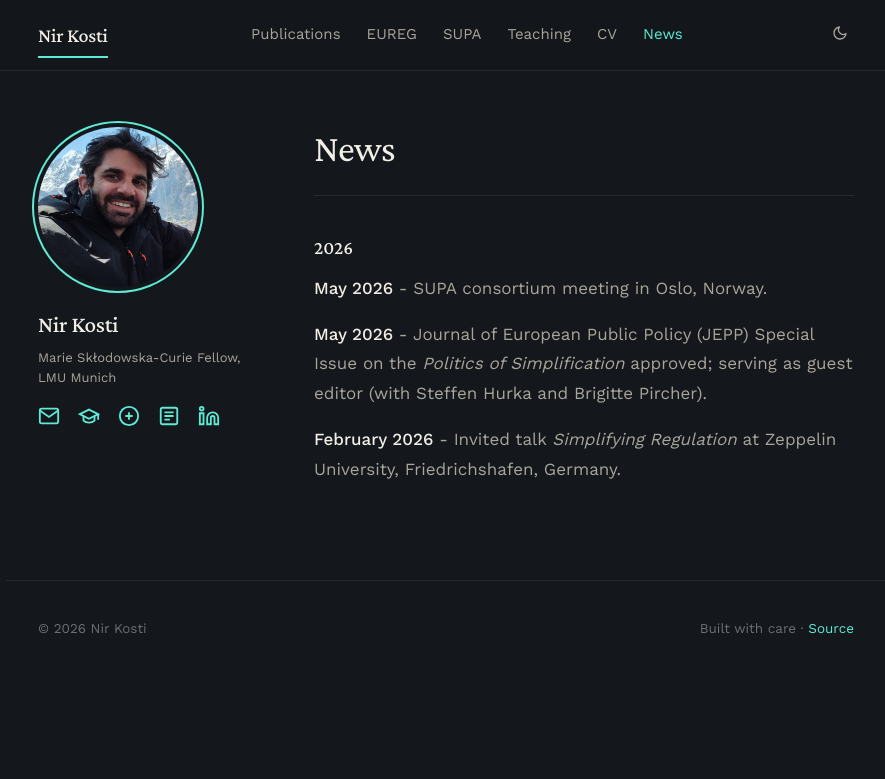
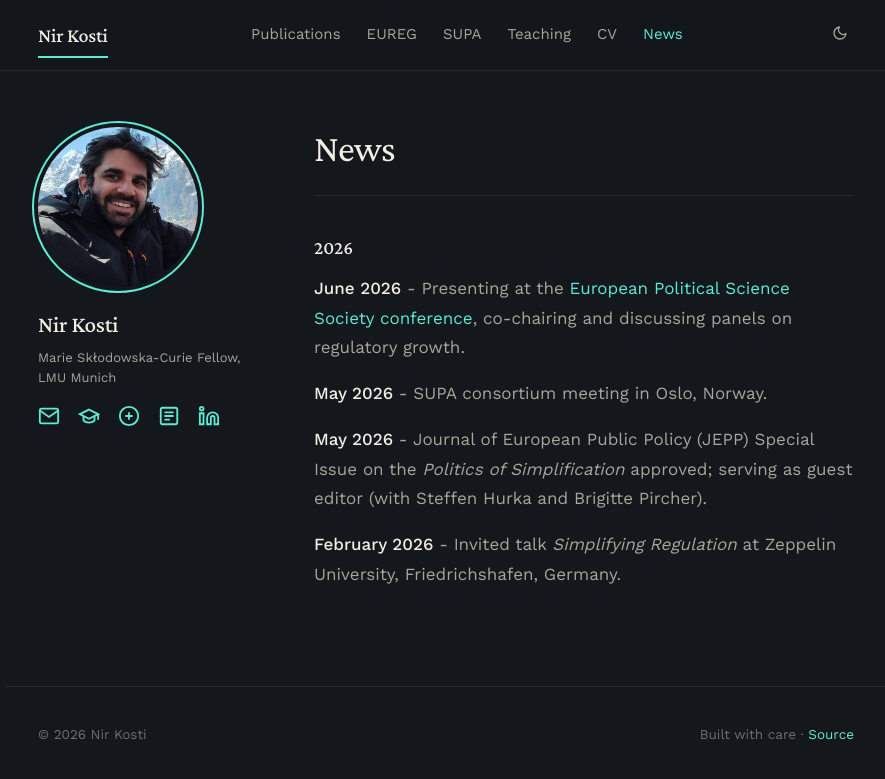
Before and after one commit to NirKosti/nirkosti.github.io, a Jekyll site: the page built from _pages/news.md, in a window 1280 px wide. Shown: the top 779 px of the page, without its empty margins (194-1079 px from the left). Built offline with Jekyll 4.4.1, drawn with Linux system fonts in a browser that asks for light colours.

Commit message:
Update news.md

```diff
--- a/_pages/news.md
+++ b/_pages/news.md
@@ -6,6 +6,8 @@ permalink: /news/
 
 ### 2026
 
+**June 2026** - Presenting at the [European Political Science Society conference](https://epssnet.org/belfast-2026/), co-chairing and discussing panels on regulatory growth.
+
 **May 2026** - SUPA consortium meeting in Oslo, Norway.
 
 **May 2026** - Journal of European Public Policy (JEPP) Special Issue on the *Politics of Simplification* approved; serving as guest editor (with Steffen Hurka and Brigitte Pircher).
```
